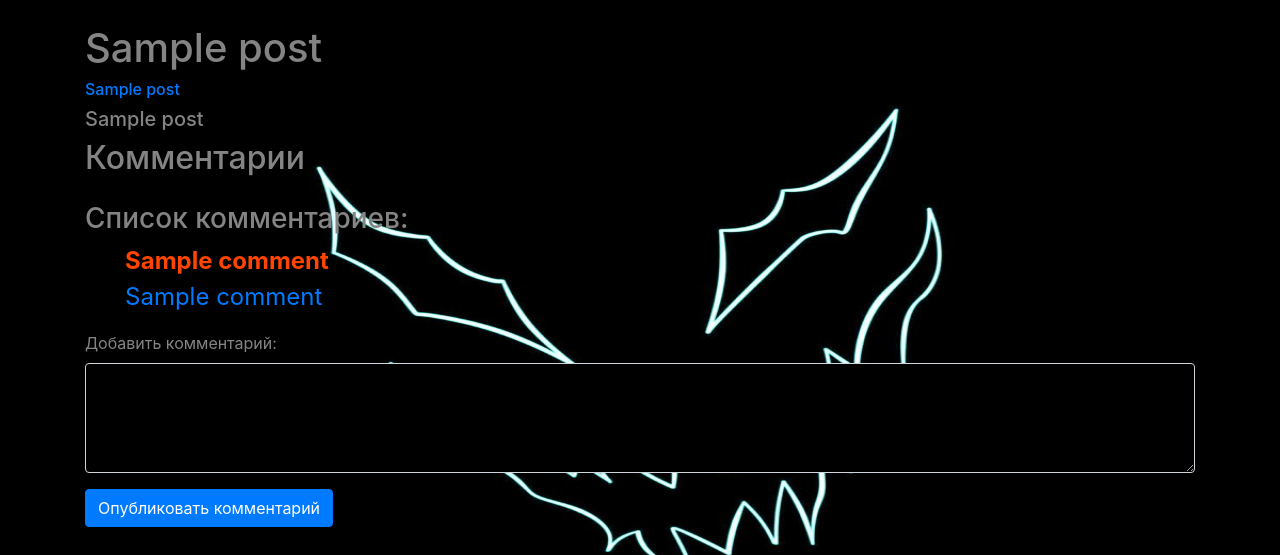
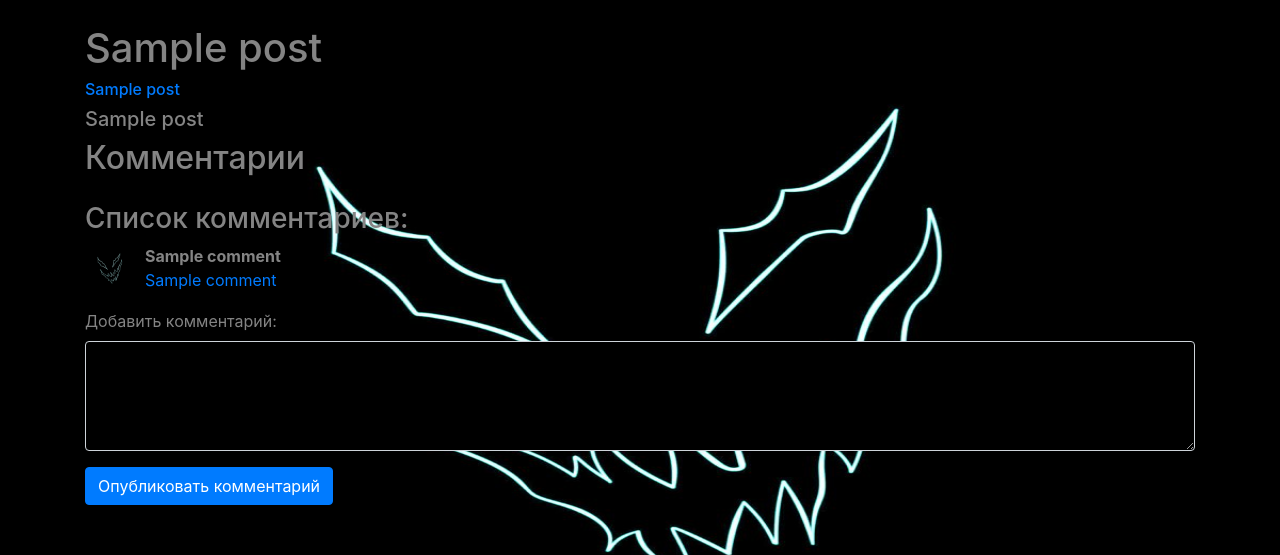
Before and after one commit to NevermoreKatana/Souls-of-Stockholm, a Flask app: page /post/1 in a window 1280 px wide. Shown: the part 56-611 px from the top of the page. Run offline with Flask 3, Linux system fonts and the light colour scheme; a database or web service that is not in the repository returns one stand-in record (values such as "Sample title"); parts of the project's set-up code (start-up, migrations or seed data) failed here and were passed over; some libraries are stand-ins or nearby versions.

Commit message:
Добавлены фото к комментам

```diff
--- a/stockholm_souls/templates/post.html
+++ b/stockholm_souls/templates/post.html
@@ -40,20 +40,22 @@
 
 
         <!-- Список комментариев -->
-        <div class="mt-4">
+       <div class="mt-4">
             <h3>Список комментариев:</h3>
-            <ul style="color: orangered; font-size: 24px;">
+            <ul style="list-style-type: none; padding: 0;">
                 <!-- Здесь вы можете вставить цикл, чтобы отобразить список комментариев к посту -->
                 {% for c in comments %}
-                    <dl>
-                      <dt>{{c[4]}}</dt>
-                      <dd>
-                          <a href="/profile/{{ c[2] }}">{{ c[3] }}</a>
-                      </dd>
-                    </dl>
+                    <li style="display: flex; align-items: center; margin-bottom: 10px;">
+                        <img src="../templates/images/main_bg.jpg" alt="Фото пользователя" style="width: 50px; height: 50px; border-radius: 50%;">
+                        <div style="margin-left: 10px;">
+                            <strong>{{c[4]}}</strong>
+                            <br>
+                            <a href="/profile/{{ c[2] }}">{{ c[3] }}</a>
+                        </div>
+                    </li>
                 {% endfor %}
+            </ul>
                 <!-- Добавьте больше комментариев по аналогии -->
-            </ul>
             <form action="/post/{{ post[0] }}/comment" method="post">
             <div class="form-group">
                 <label for="comment">Добавить комментарий:</label>
```
